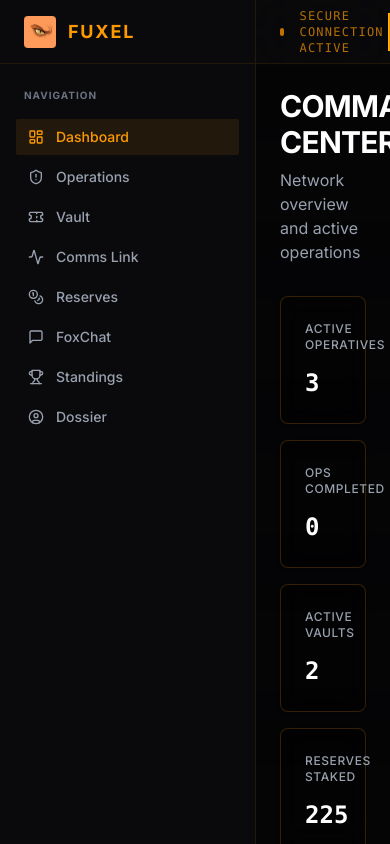
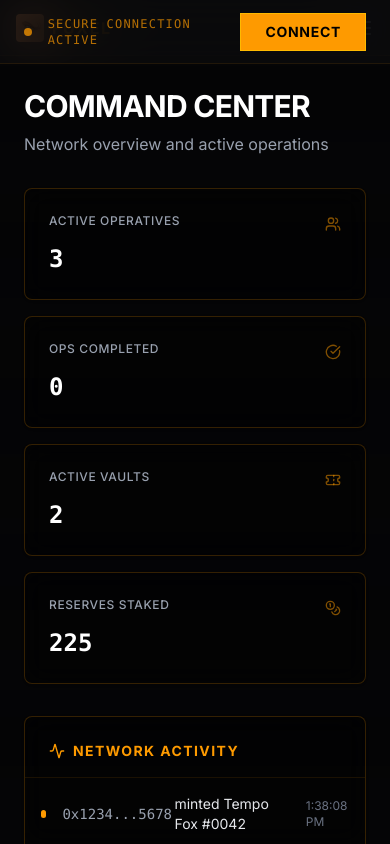
Before and after one commit to BISHOP-SAMA/Fuxel, a React (Vite) app: page / in a window 390 px wide. Built offline with nearby package versions, Linux system fonts and the light colour scheme.

Commit message:
Update Sidebar.tsx

```diff
--- a/src/components/layout/Sidebar.tsx
+++ b/src/components/layout/Sidebar.tsx
@@ -1,6 +1,6 @@
-import React from "react";
+import React, { useState } from "react";
 import { Link, useLocation } from "wouter";
-import { LayoutDashboard, ShieldAlert, Ticket, Activity, Coins, MessageSquare, UserCircle, Settings, Trophy, LogOut } from "lucide-react";
+import { LayoutDashboard, ShieldAlert, Ticket, Activity, Coins, MessageSquare, UserCircle, Settings, Trophy, LogOut, Menu, X } from "lucide-react";
 import { useWallet } from "@/hooks/use-wallet";
 
 const navItems = [
@@ -17,19 +17,10 @@ const navItems = [
 export function Sidebar() {
   const [location] = useLocation();
   const { disconnect, address, user } = useWallet();
+  const [open, setOpen] = useState(false);
 
-  return (
-    <aside className="w-64 border-r border-amber-500/10 bg-[#0a0a0c] flex flex-col h-full overflow-hidden shrink-0">
-      <div className="h-16 flex items-center px-6 border-b border-amber-500/10 shrink-0">
-        <Link href="/" className="flex items-center gap-3">
-          <div className="h-8 w-8 rounded bg-amber-500 flex items-center justify-center overflow-hidden shrink-0">
-            <img src="/logo.jpg" alt="FUXEL" className="h-full w-full object-cover" />
-          </div>
-          <span className="font-bold text-amber-500 tracking-widest text-lg">FUXEL</span>
-        </Link>
-      </div>
-
-      <div className="flex-1 overflow-y-auto py-6 px-4 space-y-1 scrollbar-none">
+  const NavLinks = () => (
+    <>
       <div className="text-[10px] uppercase text-gray-500 font-bold tracking-widest mb-4 px-2">Navigation</div>
       {navItems.map((item) => {
         const isActive = location === item.path;
@@ -37,6 +28,7 @@ export function Sidebar() {
           <Link
             key={item.path}
             href={item.path}
+            onClick={() => setOpen(false)}
             className={`flex items-center gap-3 px-3 py-2 rounded-md transition-colors text-sm font-medium ${
               isActive ? "bg-amber-500/10 text-amber-500" : "text-gray-400 hover:text-amber-500 hover:bg-white/5"
             }`}
@@ -46,12 +38,12 @@ export function Sidebar() {
           </Link>
         );
       })}
-
       {user?.rank === "Insider" && (
         <>
           <div className="text-[10px] uppercase text-gray-500 font-bold tracking-widest mt-8 mb-4 px-2">Command</div>
           <Link
             href="/admin"
+            onClick={() => setOpen(false)}
             className={`flex items-center gap-3 px-3 py-2 rounded-md transition-colors text-sm font-medium ${
               location === "/admin" ? "bg-amber-500/10 text-amber-500" : "text-gray-400 hover:text-amber-500 hover:bg-white/5"
             }`}
@@ -61,19 +53,66 @@ export function Sidebar() {
           </Link>
         </>
       )}
+    </>
+  );
+
+  return (
+    <>
+      {/* Mobile topbar */}
+      <div className="md:hidden fixed top-0 left-0 right-0 z-50 h-14 bg-[#0a0a0c] border-b border-amber-500/10 flex items-center justify-between px-4">
+        <Link href="/" className="flex items-center gap-2">
+          <div className="h-7 w-7 rounded bg-amber-500 overflow-hidden shrink-0">
+            <img src="/logo.jpg" alt="FUXEL" className="h-full w-full object-cover" />
+          </div>
+          <span className="font-bold text-amber-500 tracking-widest">FUXEL</span>
+        </Link>
+        <button onClick={() => setOpen(!open)} className="text-gray-400 hover:text-amber-500 transition-colors">
+          {open ? <X className="h-6 w-6" /> : <Menu className="h-6 w-6" />}
+        </button>
       </div>
 
+      {/* Mobile drawer */}
+      {open && (
+        <div className="md:hidden fixed inset-0 z-40 bg-black/60" onClick={() => setOpen(false)}>
+          <div className="w-64 h-full bg-[#0a0a0c] border-r border-amber-500/10 flex flex-col" onClick={(e) => e.stopPropagation()}>
+            <div className="h-14 border-b border-amber-500/10 flex items-center px-4">
+              <span className="font-bold text-amber-500 tracking-widest">FUXEL</span>
+            </div>
+            <div className="flex-1 overflow-y-auto py-6 px-4 space-y-1">
+              <NavLinks />
+            </div>
+            {address && (
+              <div className="p-4 border-t border-amber-500/10">
+                <button onClick={disconnect} className="flex items-center gap-3 px-3 py-2 w-full rounded-md text-gray-500 hover:text-red-400 hover:bg-red-500/10 transition-colors text-sm font-medium">
+                  <LogOut className="h-4 w-4" /> Disconnect
+                </button>
+              </div>
+            )}
+          </div>
+        </div>
+      )}
+
+      {/* Desktop sidebar */}
+      <aside className="hidden md:flex w-64 border-r border-amber-500/10 bg-[#0a0a0c] flex-col h-full overflow-hidden shrink-0">
+        <div className="h-16 flex items-center px-6 border-b border-amber-500/10 shrink-0">
+          <Link href="/" className="flex items-center gap-3">
+            <div className="h-8 w-8 rounded bg-amber-500 overflow-hidden shrink-0">
+              <img src="/logo.jpg" alt="FUXEL" className="h-full w-full object-cover" />
+            </div>
+            <span className="font-bold text-amber-500 tracking-widest text-lg">FUXEL</span>
+          </Link>
+        </div>
+        <div className="flex-1 overflow-y-auto py-6 px-4 space-y-1 scrollbar-none">
+          <NavLinks />
+        </div>
         {address && (
           <div className="p-4 border-t border-amber-500/10 shrink-0">
-          <button
-            onClick={disconnect}
-            className="flex items-center gap-3 px-3 py-2 w-full rounded-md text-gray-500 hover:text-red-400 hover:bg-red-500/10 transition-colors text-sm font-medium"
-          >
-            <LogOut className="h-4 w-4" />
-            Disconnect
+            <button onClick={disconnect} className="flex items-center gap-3 px-3 py-2 w-full rounded-md text-gray-500 hover:text-red-400 hover:bg-red-500/10 transition-colors text-sm font-medium">
+              <LogOut className="h-4 w-4" /> Disconnect
             </button>
           </div>
         )}
       </aside>
+    </>
   );
 }
```
Lines whose indentation alone changed are shown as unchanged.
